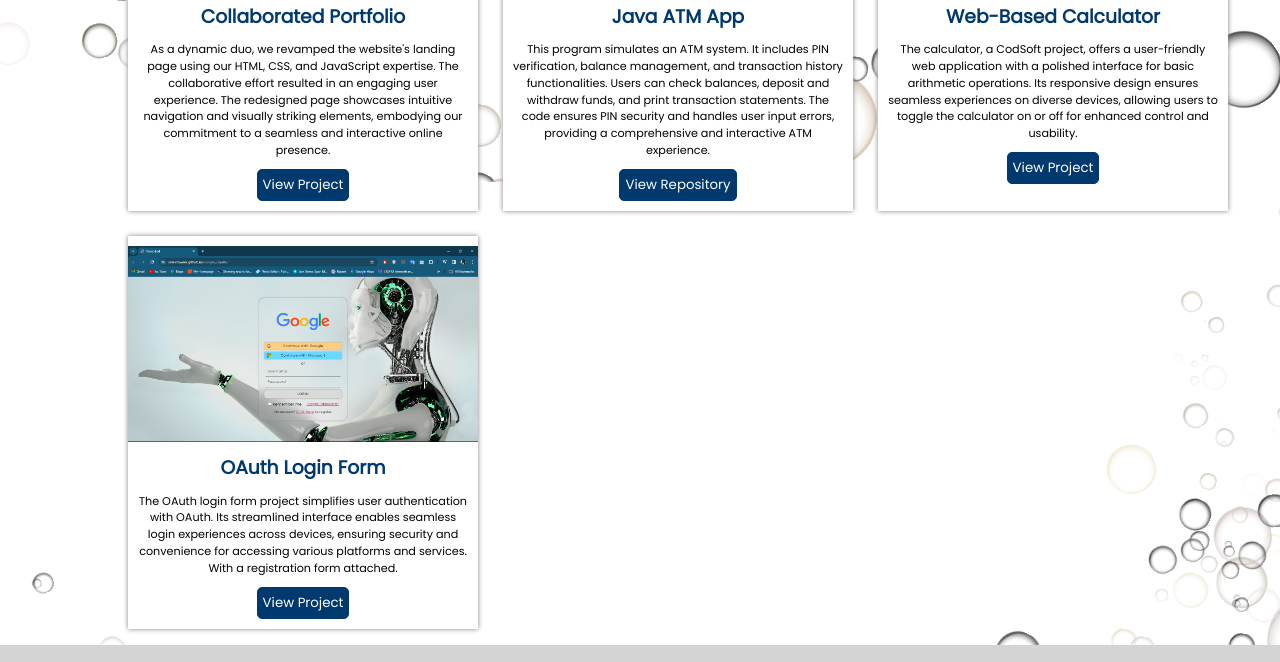
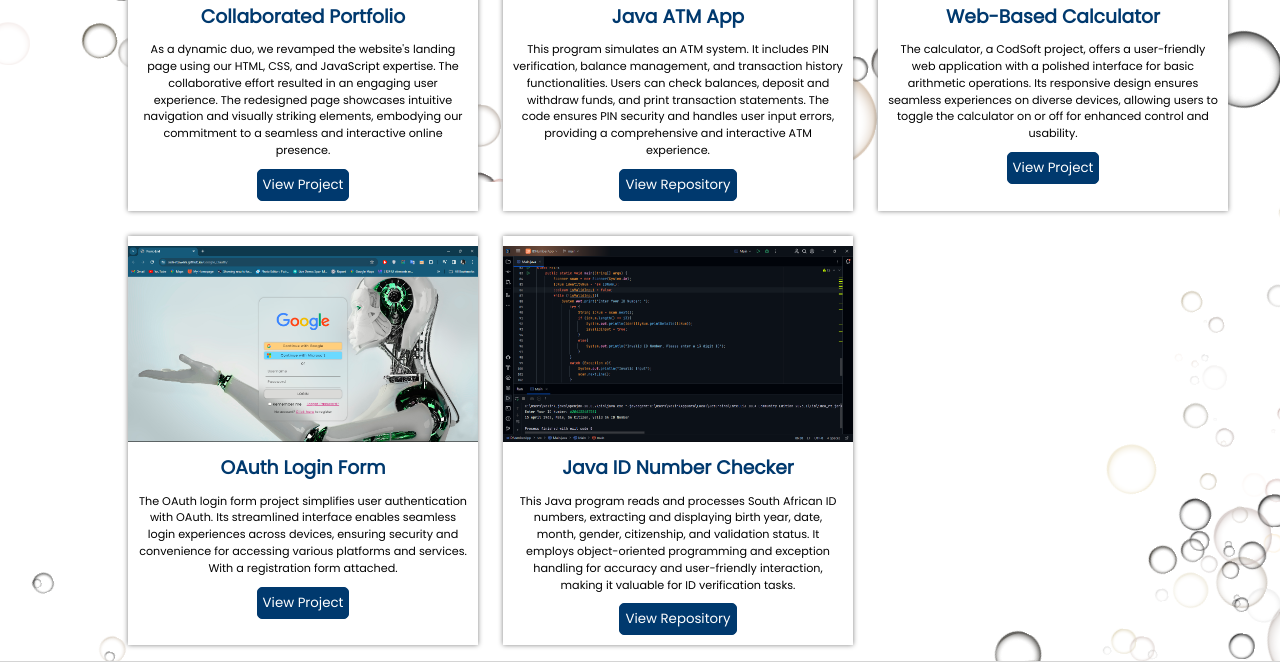
Before and after one commit to Xoli-Nxiweni/personalportfolio, a plain HTML site: page index.html in a window 1280 px wide. Shown: the part 5645-6307 px from the top of the page. Drawn offline with nearby package versions, Linux system fonts and the light colour scheme; a web font is replaced by a local one.

Commit message:
Project Addition

```diff
--- a/index.html
+++ b/index.html
@@ -399,6 +399,12 @@
         <p>The OAuth login form project simplifies user authentication with OAuth. Its streamlined interface enables seamless login experiences across devices, ensuring security and convenience for accessing various platforms and services. With a registration form attached.</p>
         <input type="button" value="View Project" onclick="window.open('https://xoli-nxiweni.github.io/Google_Oauth/', '_blank')">
        </div>
+       <div class="ProjectsContent">
+        <img src="Properties/imgs/IDNumChecker.png" alt="">
+        <h3>Java ID Number Checker</h3>
+        <p>This Java program reads and processes South African ID numbers, extracting and displaying birth year, date, month, gender, citizenship, and validation status. It employs object-oriented programming and exception handling for accuracy and user-friendly interaction, making it valuable for ID verification tasks.</p>
+        <input type="button" value="View Repository" onclick="window.open('https://github.com/Xoli-Nxiweni/IdNumberChecker', '_blank')">
+       </div>
     </div>
 </section>
 <footer class="footer">
```
Also changed, not shown: Properties/imgs/IDNumChecker.png (added).
